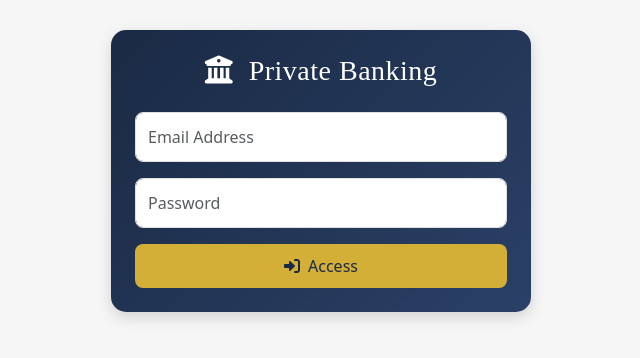
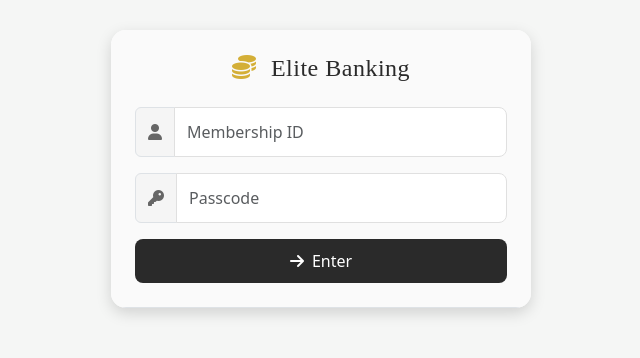
Before and after one commit to Peterbgood/Logins, a plain HTML site: page login1.html in a window 1280 px wide. Shown: the whole page, without its empty margins (319-959 px from the left). Drawn offline with nearby package versions, Linux system fonts and the light colour scheme.

Commit message:
Update login1.html

```diff
--- a/login1.html
+++ b/login1.html
@@ -37,16 +37,18 @@
 <body style="background: #f5f6f5;">
     <!-- Login Box 1: Classic Elegance -->
     <div class="login-box">
-        <div class="p-4" style="background: linear-gradient(135deg, #1a2a44, #2a4066)">
-            <h3 class="text-center mb-4 text-white"><i class="fas fa-university me-2"></i> Private Banking</h3>
+        <div class="p-4 border-bottom" style="background: #fafafa;">
+            <h4 class="text-center mb-4" style="color: #2a2a2a;"><i class="fas fa-coins me-2" style="color: #d4af37;"></i> Elite Banking</h4>
             <form>
-                <div class="mb-3">
-                    <input type="email" class="form-control" placeholder="Email Address">
+                <div class="input-group mb-3">
+                    <span class="input-group-text" style="background: #f5f5f5;"><i class="fas fa-user" style="color: #666;"></i></span>
+                    <input type="text" class="form-control" placeholder="Membership ID">
                 </div>
-                <div class="mb-3">
-                    <input type="password" class="form-control" placeholder="Password">
+                <div class="input-group mb-3">
+                    <span class="input-group-text" style="background: #f5f5f5;"><i class="fas fa-key" style="color: #666;"></i></span>
+                    <input type="password" class="form-control" placeholder="Passcode">
                 </div>
-                <button type="submit" class="btn w-100" style="background: #d4af37; border: none; color: #1a2a44;"><i class="fas fa-sign-in-alt me-2"></i>Access</button>
+                <button type="submit" class="btn w-100" style="background: #2a2a2a; border: none; color: white;"><i class="fas fa-arrow-right me-2"></i>Enter</button>
             </form>
         </div>
     </div>
```
